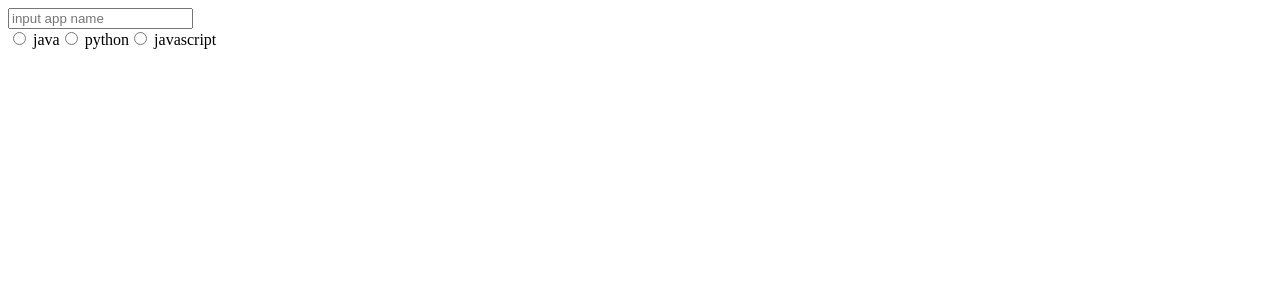
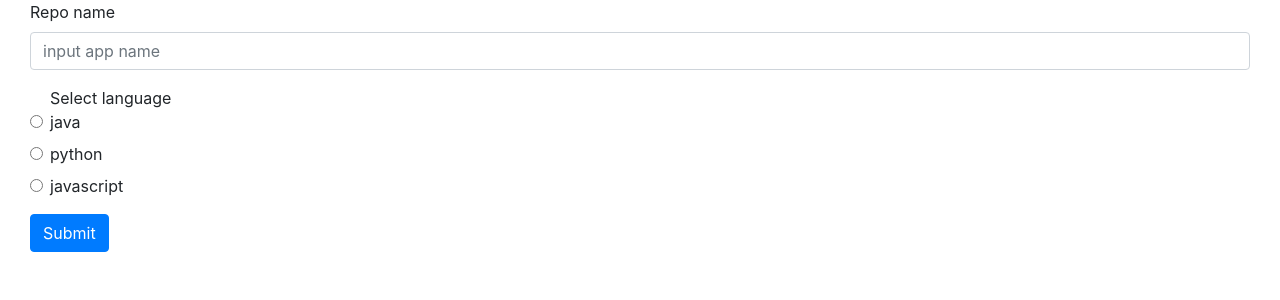
Before and after one commit to bambooka/repo_search, a React (Create React App) app: page / in a window 1280 px wide. Shown: the top 300 px of the page. Built offline with nearby package versions, Linux system fonts and the light colour scheme.

Commit message:
feat: add basic bootstrap style for components

```diff
--- a/public/index.html
+++ b/public/index.html
@@ -3,6 +3,7 @@
   <head>
     <meta charset="utf-8" />
     <link rel="icon" href="%PUBLIC_URL%/favicon.ico" />
+    <link rel="stylesheet" href="https://stackpath.bootstrapcdn.com/bootstrap/4.5.2/css/bootstrap.min.css" integrity="sha384-JcKb8q3iqJ61gNV9KGb8thSsNjpSL0n8PARn9HuZOnIxN0hoP+VmmDGMN5t9UJ0Z" crossorigin="anonymous">
     <meta name="viewport" content="width=device-width, initial-scale=1" />
     <meta name="theme-color" content="#000000" />
     <meta
--- a/src/App.js
+++ b/src/App.js
@@ -4,9 +4,11 @@ import RepoList from "./components/RepoList";
 
 function App() {
   return (
-    <div>
-      <SearchForm/>
-      <RepoList/>
+    <div className='container-fluid'>
+      <div className='col'>
+        <SearchForm />
+        <RepoList />
+      </div>
     </div>
   );
 }
--- a/src/components/RepoItem.js
+++ b/src/components/RepoItem.js
@@ -3,7 +3,16 @@ const RepoItem = (props) => {
   console.log(props, 'from item')
   return (
     <div className='repo-item'>
-      {<h1>{props.repo.name}</h1>}
+      {
+        <div className="card align-self-center" style={{width: 20 + 'rem', height: 300 + 'px'}}>
+            <div className="card-body">
+              <h5 className="card-title">{props.repo.name}</h5>
+              <p className="card-text">{props.repo.description}</p>
+              <p className="card-text">{props.repo.language}</p>
+              <a href={props.repo.git_url} className="btn btn-primary">Go to repo</a>
+            </div>
+        </div>
+      }
     </div>
   )
 }
--- a/src/components/RepoList.js
+++ b/src/components/RepoList.js
@@ -6,7 +6,7 @@ const RepoList = (props) => {
   const repos = props.props.repoData.repoData;
   console.log(props.props.repoData.repoData, 'from list')
   return (
-    <div className='result'>
+    <div className='row align-self-center'>
       {repos.map(repo => {
         return <RepoItem repo={repo}/>
       })}
--- a/src/components/SearchForm.js
+++ b/src/components/SearchForm.js
@@ -6,32 +6,74 @@ import {fetchingDataActionCreator} from "../redux/actionCreators/fetchingDataAct
 
 const SearchForm = ({props, dispatch}) => {
   const data = props.selectorData;
-  return (
-    <form onSubmit={(e) => {
+  return (<>
+      {/*<form className='row align-self-center' onSubmit={(e) => {*/}
+      {/*  e.preventDefault();*/}
+      {/*  // console.log(fetchingDataActionCreator())*/}
+      {/*  dispatch(fetchingDataActionCreator(data))*/}
+      {/*  dispatch({type: 'CLEAR_INPUT'})*/}
+      {/*}} className='searchForm'>*/}
+      {/*  <input*/}
+      {/*    value={data.inputText}*/}
+      {/*    onChange={(e) => dispatch(changeInputActionCreator(e.target.value))}*/}
+      {/*    type='input'*/}
+      {/*    placeholder='input app name'/>*/}
+      {/*  <div>*/}
+      {/*    {data.languages.map((lg, index) => {*/}
+      {/*      return <><input*/}
+      {/*        checked={data.selectedOption === lg}*/}
+      {/*        onChange={(e) => dispatch(selectOptionActionCreator(e.target.value))}*/}
+      {/*        name='language'*/}
+      {/*        key={index}*/}
+      {/*        type='radio'*/}
+      {/*        value={lg}/> <>{lg}</>*/}
+      {/*      </>*/}
+      {/*    })*/}
+      {/*    }*/}
+      {/*  </div>*/}
+      {/*</form>*/}
+
+      <form className='align-self-center' onSubmit={(e) => {
         e.preventDefault();
         // console.log(fetchingDataActionCreator())
         dispatch(fetchingDataActionCreator(data))
         dispatch({type: 'CLEAR_INPUT'})
-    }} className='searchForm'>
+      }}>
+        <div className="form-group">
+          <label htmlFor="inputRepoName">Repo name</label>
           <input
+            id='inputRepoName'
+            className='form-control'
             value={data.inputText}
             onChange={(e) => dispatch(changeInputActionCreator(e.target.value))}
             type='input'
-        placeholder='input app name'/>
-      <div>
+            placeholder='input app name'
+            aria-describedby="emailHelp"
+          />
+        </div>
+        <div className="form-check d-flex flex-column">
+          <label className='d-flex flex-column'>
+            Select language
             {data.languages.map((lg, index) => {
-          return <><input
+              return <label>
+                <input
+                  id='selectLanguage'
                   checked={data.selectedOption === lg}
                   onChange={(e) => dispatch(selectOptionActionCreator(e.target.value))}
                   name='language'
                   key={index}
                   type='radio'
-            value={lg}/> <>{lg}</>
-          </>
+                  value={lg}
+                  className="form-check-input"
+                /> <>{lg}</>
+              </label>
             })
             }
+          </label>
         </div>
+        <button type="submit" className="btn btn-primary">Submit</button>
       </form>
+    </>
   )
 }
 
```
Lines whose indentation alone changed are shown as unchanged.
